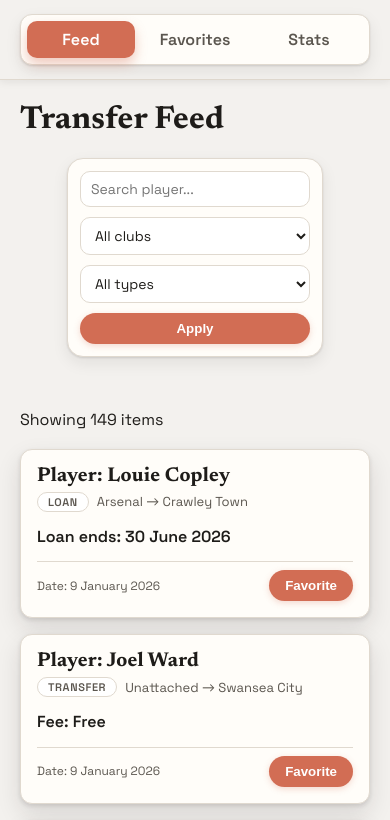
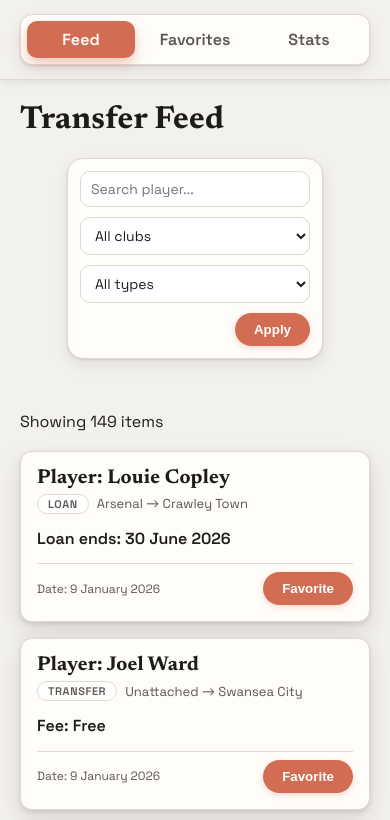
Before and after one commit to SandroBoka/WEB2, a Vue app in the folder lab5/Transfer-Pulse/: page / in a window 390 px wide. Shown: the top 820 px of the page. Built offline with nearby package versions, Linux system fonts and the light colour scheme.

Commit message:
404 page fix

```diff
--- a/lab5/Transfer-Pulse/src/App.vue
+++ b/lab5/Transfer-Pulse/src/App.vue
@@ -202,27 +202,42 @@ select {
   font-size: 14px;
 }
 
+.buttonLike,
 button {
-  border: none;
+  appearance: none;
+  border: 1px solid transparent;
   border-radius: 999px;
-  padding: 8px 16px;
+  padding: 8px 18px;
   font-weight: 600;
   background: var(--accent);
   color: #fff;
   cursor: pointer;
+  display: inline-flex;
+  align-items: center;
+  justify-content: center;
+  gap: 8px;
+  text-decoration: none;
   box-shadow: 0 2px 6px rgba(210, 109, 84, 0.25);
   transition: transform 0.2s ease, box-shadow 0.2s ease, background 0.2s ease;
 }
 
+.buttonLike:hover,
 button:hover {
   background: var(--accent-strong);
   box-shadow: 0 6px 14px rgba(210, 109, 84, 0.3);
   transform: translateY(-1px);
 }
 
+.buttonLike:active,
 button:active {
   transform: translateY(0);
   box-shadow: none;
+}
+
+.buttonLike:focus-visible,
+button:focus-visible {
+  outline: 2px solid rgba(210, 109, 84, 0.4);
+  outline-offset: 2px;
 }
 
 @keyframes pageIn {
--- a/lab5/Transfer-Pulse/src/components/FiltersPanel.vue
+++ b/lab5/Transfer-Pulse/src/components/FiltersPanel.vue
@@ -70,8 +70,5 @@ export default {
     .filters {
         grid-template-columns: 1fr;
     }
-    .filters button {
-        justify-self: stretch;
-    }
 }
 </style>
--- a/lab5/Transfer-Pulse/src/views/NotFoundView.vue
+++ b/lab5/Transfer-Pulse/src/views/NotFoundView.vue
@@ -2,6 +2,12 @@
   <section>
     <h1>404</h1>
     <p>Path <strong>{{ $route.params.catchAll }}</strong> does not exist.</p>
-    <RouterLink to="/">Back to feed</RouterLink>
+    <RouterLink to="/" class="buttonLike backButton">Back to feed</RouterLink>
   </section>
 </template>
+
+<style scoped>
+.backButton {
+  align-self: flex-start;
+}
+</style>
```
